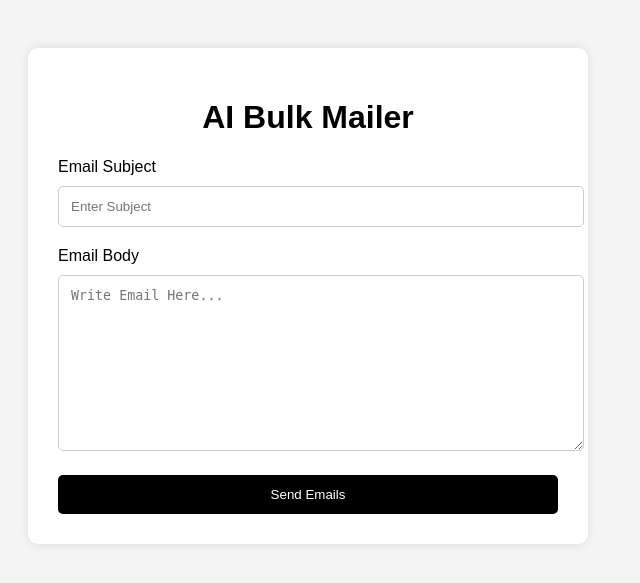
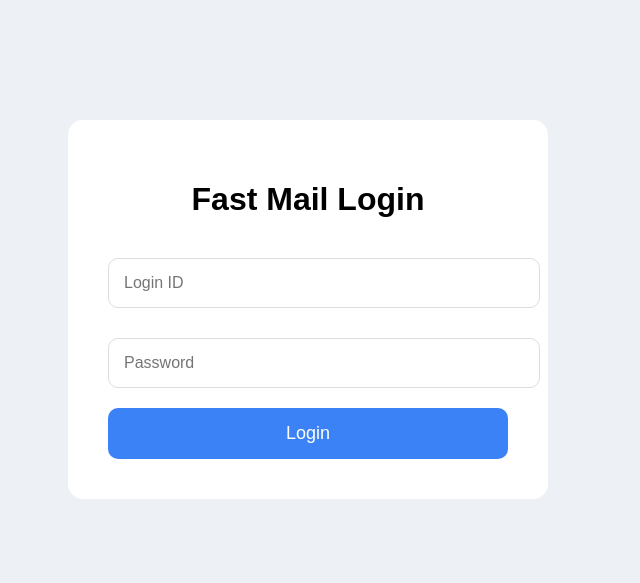
Before and after one commit to rnfyatendra-lab/Montimahur, a Flask app: template templates/index.html in a window 1280 px wide. Shown: the top 583 px of the page, without its empty margins (332-972 px from the left). Run offline with Flask 3, Linux system fonts and the light colour scheme; the template is opened without the code that fills it, so the values that code supplies are empty.

Commit message:
Update index.html

```diff
--- a/templates/index.html
+++ b/templates/index.html
@@ -3,56 +3,54 @@
 
 <head>
 
-    <title>AI Bulk Mailer</title>
+<title>Login</title>
 
 <style>
 
 body{
-            background:#f4f4f4;
+    margin:0;
+    padding:0;
+    background:#edf0f5;
     font-family:Arial;
-            padding:40px;
 }
 
 .box{
+    width:400px;
     background:white;
-            width:500px;
+    padding:40px;
+    border-radius:15px;
     margin:auto;
-            padding:30px;
-            border-radius:10px;
-            box-shadow:0px 0px 10px rgba(0,0,0,0.1);
+    margin-top:120px;
 }
 
 h1{
     text-align:center;
+    margin-bottom:30px;
 }
 
-        input, textarea{
+input{
     width:100%;
-            padding:12px;
+    padding:15px;
     margin-top:10px;
     margin-bottom:20px;
-            border:1px solid #ccc;
-            border-radius:5px;
+    border:1px solid #ddd;
+    border-radius:10px;
+    font-size:16px;
 }
 
 button{
     width:100%;
-            padding:12px;
-            background:black;
+    padding:15px;
+    background:#3b82f6;
     color:white;
     border:none;
-            border-radius:5px;
+    border-radius:10px;
+    font-size:18px;
     cursor:pointer;
 }
 
 button:hover{
-            background:#333;
-        }
-
-        .message{
-            color:green;
-            text-align:center;
-            margin-bottom:20px;
+    background:#2563eb;
 }
 
 </style>
@@ -63,36 +61,26 @@
 
 <div class="box">
 
-    <h1>AI Bulk Mailer</h1>
-
-    {% if message %}
-        <div class="message">
-            {{message}}
-        </div>
-    {% endif %}
+<h1>Fast Mail Login</h1>
 
 <form method="POST">
 
-        <label>Email Subject</label>
-
 <input
 type="text"
-        name="subject"
-        placeholder="Enter Subject"
+name="username"
+placeholder="Login ID"
 required
 >
 
-        <label>Email Body</label>
-
-        <textarea
-        name="body"
-        rows="10"
-        placeholder="Write Email Here..."
+<input
+type="password"
+name="password"
+placeholder="Password"
 required
-        ></textarea>
+>
 
 <button type="submit">
-            Send Emails
+Login
 </button>
 
 </form>
```
Lines whose indentation alone changed are shown as unchanged.
